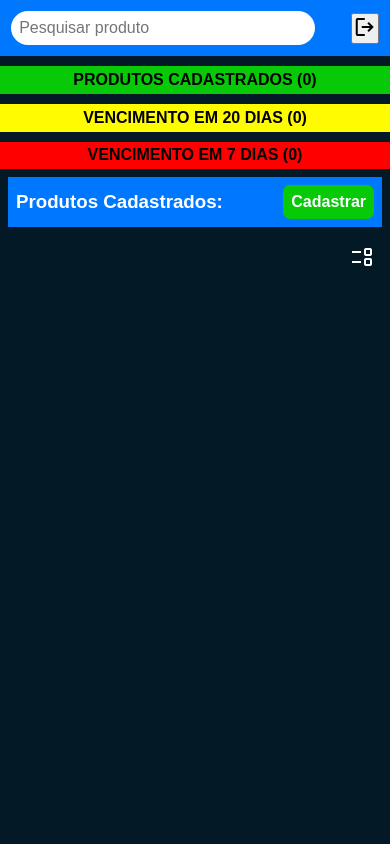
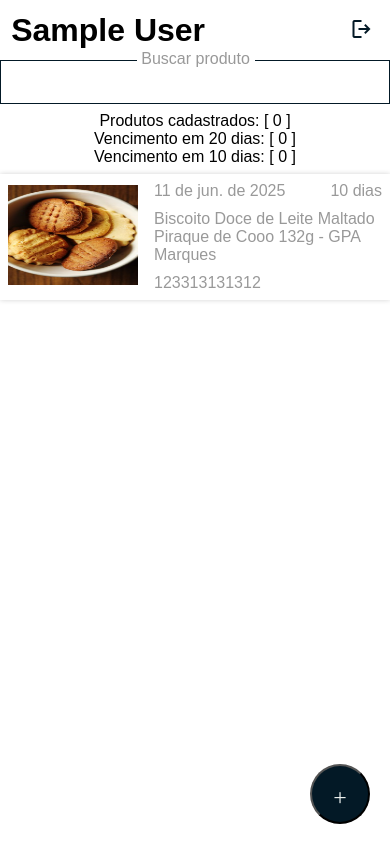
Before and after one commit to LeonardoHenriqueFR01/Registration-app, a Flask app: page /home in a window 390 px wide. Run offline with Flask 3, Linux system fonts and the light colour scheme; the visitor is signed in with stand-in values (Sample User, id 1); data that the repository does not hold is empty.

Commit message:
templates commit

```diff
--- a/app/routes.py
+++ b/app/routes.py
@@ -21,7 +21,7 @@ def index():
 @login_required
 def home():
     products = Products.query.filter_by(user_id=current_user.id).all()
-    return render_template('home.html', products=products)
+    return render_template('home.html', products=products, user=current_user)
 
 # Rota para página de cadastro de produtos
 @main.route('/new_product')
--- a/app/static/css/home.css
+++ b/app/static/css/home.css
@@ -6,8 +6,8 @@
 }
 
 :root {
-    --fist-color: #0077ff;
-    --second-color: #ffffff;
+    --fist-color: #00A7E1;
+    --second-color: #EDF2EF;
     --thirt-color: #fffb00;
     --room-color: #ff0000;
     --five-color: #08c908;
@@ -17,212 +17,125 @@
 @media (max-width: 786px) {
 
     body {
-        background-color: var(--six-color);
+        background-color: #fff;
     }
 
-    /* Configurações do header */
-    main > header {
-        width: 100%;
-        padding: .7em;
+   /* Configurações header */
 
+   main > header {
         display: flex;
         align-items: center;
         justify-content: space-between;
 
-        background-color: var(--fist-color);
+        padding: .7em;
     }
 
-    /* Header Menu Hamburger */
+    main > header > .logout > a > button {
+        background-color: transparent;
+        border: none;
 
-    main > header > .menu {
+        padding: .4em;
+    }
+
+    main > header > .logout > a > button > span {
+        color: var(--six-color);
+    }
+
+    /* Configurações search */
+
+    main > .search > form {
+
+    }
+
+    .row {
         position: relative;
     }
 
-    main > header > .menu > span {
-        font-size: 2.5em;
-        cursor: pointer;
+    .row > input {
+        width: 100%;
+        padding: .3em;
+        font-size: 1.5em;
+        outline: none;
 
+        border: 1.3px solid var(--six-color);
+        background-color: transparent;
+    }
+
+    .row > input:focus {
+        border: 1.7px solid var(--fist-color);
+    }
+
+    .row > label {
+        position: absolute;
+        top: 30%;
+        left: 35%;
+        transform: translateY(-100%);
+
+        padding: .3em;
+
+        background-color: #fff;
+        color: #999;
+    }
+
+    /* Configurações button fixed */
+
+    .btn_fixed {
+        position: fixed;
+
+        width: 60px;
+        height: 60px;
+        padding: .3em;
+        border-radius: 50%;
+
+        bottom: 20px;
+        right: 20px;
+
+        background-color: var(--six-color);
         color: var(--second-color);
     }
 
-    main > header > .menu > .menu-info {
-        position: absolute;
-        right: 0px;
-        transform: translateY(50%);
-        padding: .6em;
-        border-radius: 7px;
+    /* Configurações status */
 
-        display: none;
-
-        background-color: #ffffffde;
-        backdrop-filter: blur(1px);
+    main > .status {
+        padding: .5em;
+        text-align: center;
     }
 
-    main > header > .menu > .menu-info > ul {
+    /* Configurações products_box */
+
+    main > .products_box {
+        display: flex;
+        align-items: center;
+        justify-content: space-between;
+
+        background-color: #fff;
+        box-shadow: 0px 0px 5px #0000002d;
+    }
+
+    main > .products_box > .image {
+        padding: .5em;
+    }
+
+    main > .products_box > .info {
         display: flex;
         flex-direction: column;
-        align-items: center;
-        justify-content: center;
+        gap: 10px;
+
+        padding: .5em;
+
+        color: #999;
     }
 
-    main > header > .menu > .menu-info > ul > li{
-        list-style: none;
-        font-size: 1.4em;
-        font-weight: bold;
-        margin-bottom: 7px;
-    }
-
-    main > header > .menu > .menu-info > ul > li > a {
-        text-decoration: none;
-
-        color: var(--fist-color);
-    }
-
-    main>header>form {
-        width: 87%;
-
+    main > .products_box > .info > .column_one {
         display: flex;
         align-items: center;
         justify-content: space-between;
     }
 
-    main>header>form>input {
-        width: 95%;
-        padding: .5em;
-        font-size: 1em;
-        border-radius: 20px;
-        border: none;
-        outline: none;
-    }
+    main > .products_box > .info > .column_three > p {
+        text-transform: none;
 
-    main > header > form > button {
-        height: 40px;
-        width: 40px;
-        border-radius: 50%;
-        border: none;
-        cursor: pointer;
-        margin-left: 10px;
-    }
-
-    /* Configurações status product */
-    main>.status-product {
-        width: 100%;
-
-        display: flex;
-        flex-direction: column;
-    }
-
-    main>.status-product>p {
-        text-align: center;
-        font-size: 1em;
-        font-weight: bold;
-        padding: .3em;
-        margin-top: 10px;
-    }
-
-    #first {
-        background-color: var(--five-color);
-    }
-
-    #second {
-        background-color: var(--thirt-color);
-    }
-
-    #thirt {
-        background-color: var(--room-color);
-    }
-
-    /* Configurações header de products */
-    main > .products {
-        padding: .5em;
-    }
-
-    main > .products > .header {
-        padding: .5em;
-
-        display: flex;
-        align-items: center;
-        justify-content: space-between;
-
-        background-color: var(--fist-color);
-    }
-
-    main > .products > .header > h1 {
-        color: var(--second-color);
-    }
-
-    main > .products > .header > a > button {
-        font-size: 1em;
-        font-weight: bold;
-        padding: .5em;
-        border: none;
-        border-radius: 7px;
-        cursor: pointer;
-
-        background-color: var(--five-color);
-        color: var(--second-color);
-    }
-
-    /* Configurações filter */
-    main > .products > .filter {
-        width: 100%;
-        margin-top: 10px;
-        padding: .5em;
-
-        display: flex;
-        align-items: center;
-        justify-content: flex-end;
-    }
-
-    main > .products > .filter > span {
-        color: var(--second-color);
-
-        cursor: pointer;
-    }
-
-    /* Configurações box-product */
-    main > .products > .box-product {
-        padding: .4em;
-        margin-top: 10px;
-        border-radius: 5px;
-
-        display: flex;
-        align-items: center;
-        justify-content: space-between;
-
-        background-color: var(--second-color);
-        border: 5px solid var(--fist-color);
-    }
-
-    main > .products > .box-product > img {
-        width: 140px;
-        height: 120px;
-    }
-
-    main > .products > .box-product > .info-product {
-        display: flex;
-        flex-direction: column;
-        align-items: flex-start;
-        justify-content: center;
-    }
-
-    main > .products > .box-product > .info-product > .name, .validade, .res-dias {
-        display: flex;
-        align-items: center;
-        justify-content: center;
-
-        margin-bottom: 7px;
-    }
-
-    main > .products > .box-product > .info-product > .name > h1, .validade > h1, .res-dias > h1 {
-        font-size: 1.2em;
-        margin-right: 7px;
-
-        color: var(--fist-color);
-    }
-
-    main > .products > .box-product > .info-product > .name > p, .validade > p, .res-dias > p {
-        font-size: 1em;
+        color: #999;
     }
 
 }
--- a/app/static/css/new_product.css
+++ b/app/static/css/new_product.css
@@ -51,11 +51,11 @@
     form > .input_name {
         padding: .5em;
         font-size: 1.3em;
-        border-radius: 20px;
         outline: none;
+        border: none;
 
         background-color: transparent;
-        border: 1px solid var(--fist-color);
+        border-bottom: 1px solid var(--fist-color);
         color: var(--second-color);
     }
 
--- a/app/templates/home.html
+++ b/app/templates/home.html
@@ -18,76 +18,89 @@
 
         <header>
 
-            <form action="/search" method="GET" autocomplete="off">
+            <div class="name_user">
 
-                <input type="search" id="search" placeholder="Pesquisar produto">
+                <h1> {{ user.name }} </h1>
 
-            </form>
+            </div>
 
-            <div class="menu">
+            <div class="logout">
 
-                <a href="{{ url_for('main.index') }}" onclick="return confirm('Deseja sair da sessão?')">
-                    <button>
-                        <span class="material-symbols-outlined">Logout</span>
+                <a href="#">
+
+                    <button onclick="return confirm('Deseja fechar sessão?')">
+
+                        <span class="material-symbols-outlined">logout</span>
+
                     </button>
+
                 </a>
 
             </div>
 
         </header>
 
-        <section class="status-product">
+        <section class="search">
 
-            <p id="first">PRODUTOS CADASTRADOS (0)</p>
+            <form action="#" method="GET" autocomplete="off">
 
-            <p id="second">VENCIMENTO EM 20 DIAS (0)</p>
+                <div class="row">
 
-            <p id="thirt">VENCIMENTO EM 7 DIAS (0)</p>
+                    <input type="search" name="search" id="search">
+
+                    <label for="search">Buscar produto</label>
+
+                </div>
+
+            </form>
 
         </section>
 
-        <section class="products">
+        <a href="{{ url_for('main.new_product') }}">
+            <button class="btn_fixed">
+                <span class="material-symbols-outlined">+</span>
+            </button>
+        </a>
 
-            <article class="header">
+        <section class="status">
 
-                <h1>Produtos Cadastrados:</h1>
+            <p>Produtos cadastrados: [ 0 ]</p>
+            <p>Vencimento em 20 dias: [ 0 ]</p>
+            <p>Vencimento em 10 dias: [ 0 ]</p>
 
-                <a href="{{ url_for('main.new_product') }}">
-                    <button>Cadastrar</button>
-                </a>
+        </section>
 
-            </article>
+        <section class="products_box">
 
-            <section class="filter">
+            <div class="image">
 
-                <span class="material-symbols-outlined">Event_list</span>
+                <img src="../static/imagens/pexels-pixabay-266706.jpg" width="130px" height="100px" alt="">
 
-            </section>
+            </div>
 
-            {% for product in products %}
-                <article class="box-product">
-                    <img src="{{ url_for('static', filename='uploads/' ~ product.image_filename) }}" alt="Imagem do Produto">
+            <div class="info">
 
-                    <div class="info-product">
-                        <div class="name">
-                            <h1>Nome:</h1>
-                            <p>{{ product.name }}</p>
-                        </div>
+                <div class="column_one">
 
-                        <div class="validade">
-                            <h1>Validade:</h1>
-                            <p>{{ product.product_value }}</p>
-                        </div>
+                    <p>11 de jun. de 2025</p>
 
-                        <div class="res-dias">
-                            <h1>Dias restantes:</h1>
-                            <p>
-                                <p>Teste</p>
-                            </p>
-                        </div>
-                    </div>
-                </article>
-            {% endfor %}
+                    <p>10 dias</p>
+
+                </div>
+
+                <div class="column_two">
+
+                    <p>Biscoito Doce de Leite Maltado Piraque de Cooo 132g - GPA Marques</p>
+
+                </div>
+
+                <div class="column_three">
+
+                    <p>123313131312</p>
+
+                </div>
+
+            </div>
 
         </section>
 
--- a/app/templates/new_product.html
+++ b/app/templates/new_product.html
@@ -28,6 +28,8 @@
 
         <input type="text" class="input_name" name="name" placeholder="Nome do produto" required><br><br>
 
+        <input type="date" class="input_date" name="date" id="date" required>
+
         <video id="video" autoplay playsinline></video><br>
 
         <button type="button" class="btn_foto" onclick="tirarFoto()">Tirar Foto</button><br><br>
```
Also changed, not shown: app/static/imagens/pexels-pixabay-266706.jpg (added).
